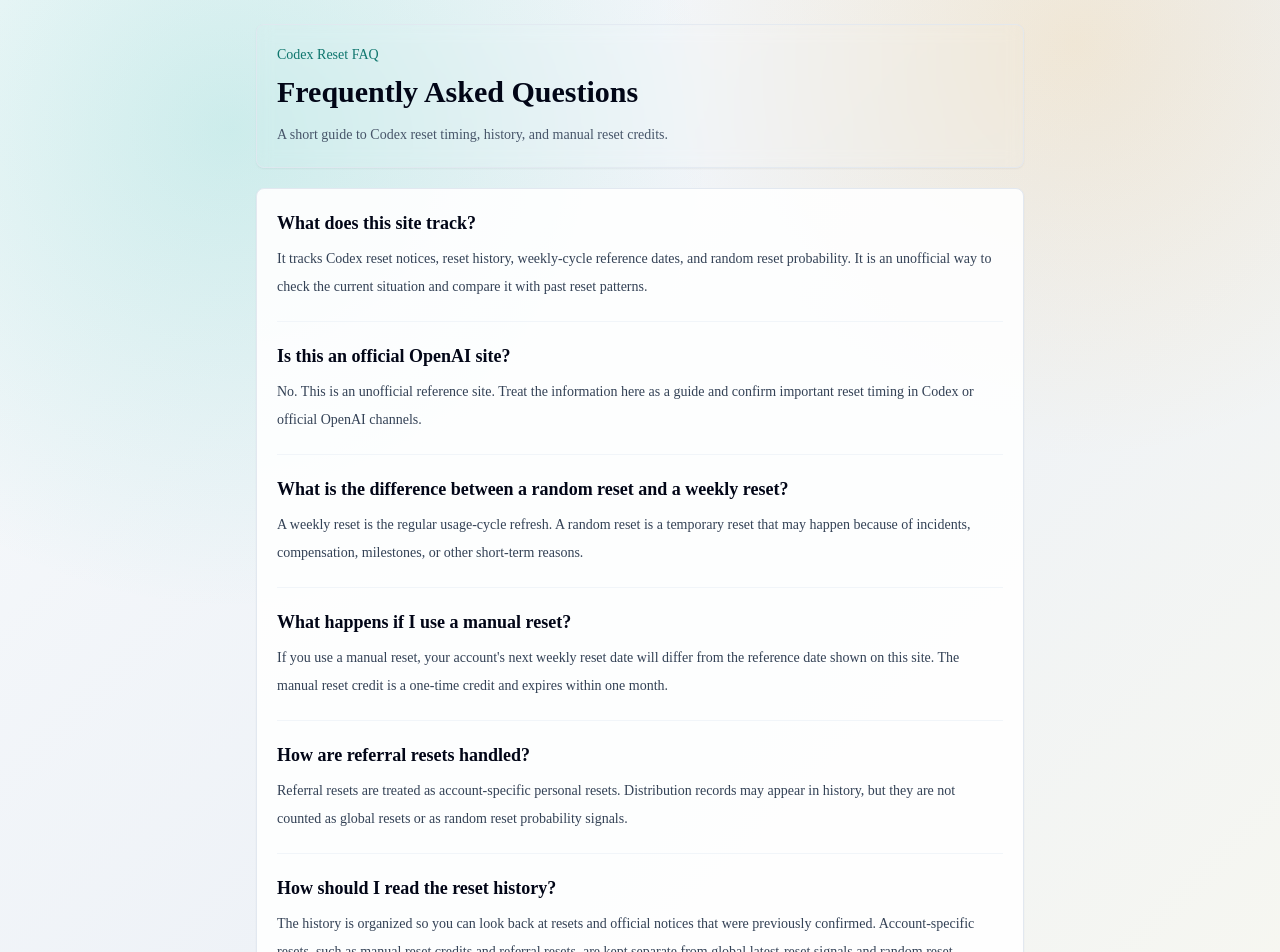
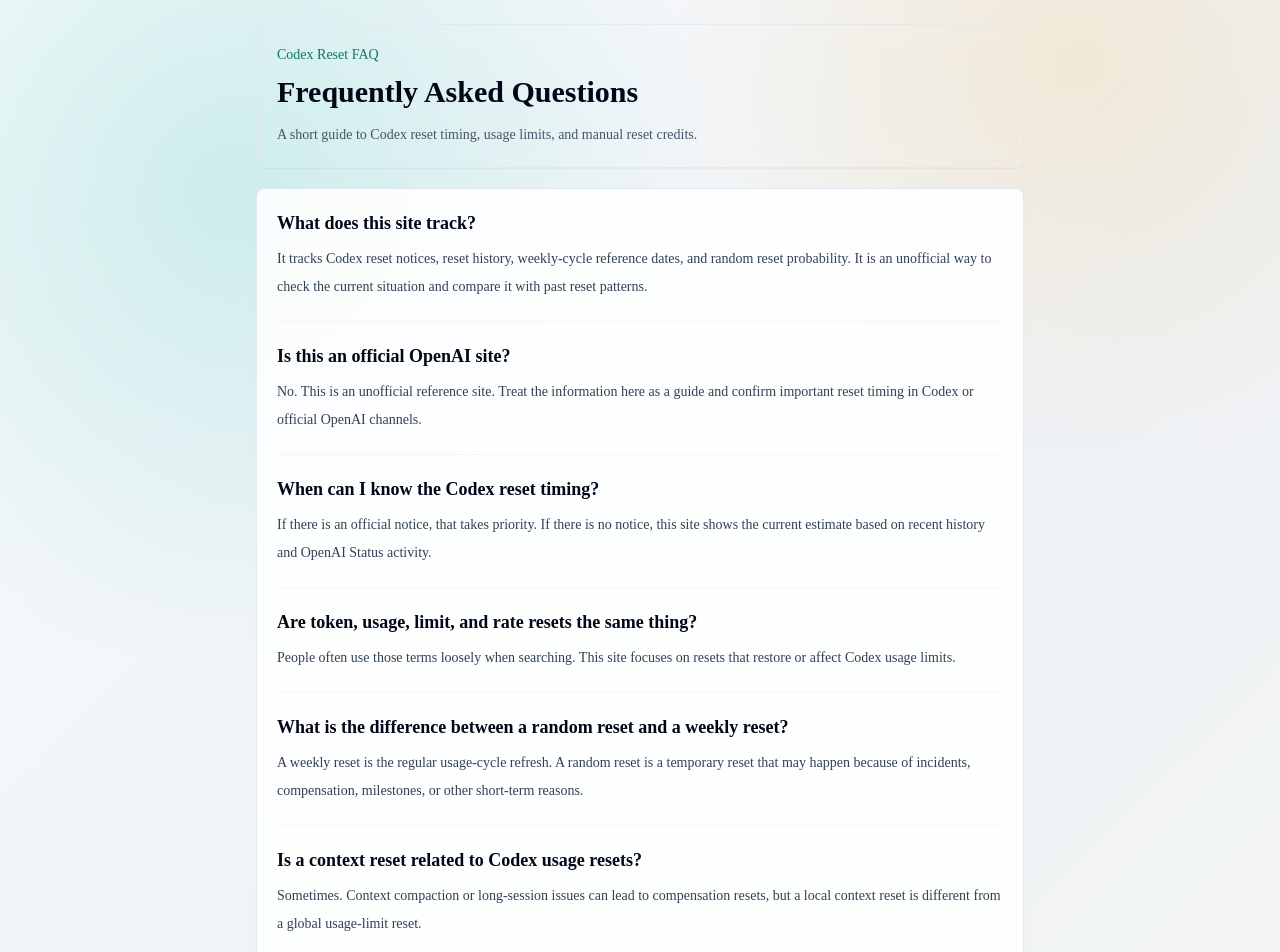
Before and after one commit to gussuri/codex-reset-observatory, a Next.js app: page /en/faq in a window 1280 px wide. Shown: the top 952 px of the page. Built offline with nearby package versions, Linux system fonts and the light colour scheme.

Commit message:
Add FAQ coverage for reset search terms

```diff
--- a/app/en/faq/page.tsx
+++ b/app/en/faq/page.tsx
@@ -13,9 +13,29 @@
       "No. This is an unofficial reference site. Treat the information here as a guide and confirm important reset timing in Codex or official OpenAI channels.",
   },
   {
+    question: "When can I know the Codex reset timing?",
+    answer:
+      "If there is an official notice, that takes priority. If there is no notice, this site shows the current estimate based on recent history and OpenAI Status activity.",
+  },
+  {
+    question: "Are token, usage, limit, and rate resets the same thing?",
+    answer:
+      "People often use those terms loosely when searching. This site focuses on resets that restore or affect Codex usage limits.",
+  },
+  {
     question: "What is the difference between a random reset and a weekly reset?",
     answer:
       "A weekly reset is the regular usage-cycle refresh. A random reset is a temporary reset that may happen because of incidents, compensation, milestones, or other short-term reasons.",
+  },
+  {
+    question: "Is a context reset related to Codex usage resets?",
+    answer:
+      "Sometimes. Context compaction or long-session issues can lead to compensation resets, but a local context reset is different from a global usage-limit reset.",
+  },
+  {
+    question: "Does this site track Codex CLI resets?",
+    answer:
+      "It can be useful when a CLI issue affects Codex usage limits or OpenAI Status. Local CLI settings, cache, or environment resets are outside the scope of this site.",
   },
   {
     question: "What happens if I use a manual reset?",
@@ -37,12 +57,19 @@
 export const metadata: Metadata = {
   applicationName: "Codex Reset Observatory",
   title: {
-    absolute: "Codex Reset FAQ | Weekly resets and manual reset credits",
+    absolute: "Codex Reset FAQ | Timing, usage limits, and manual resets",
   },
   description:
-    "FAQ for Codex reset history, weekly reset references, manual reset credits, referral resets, and random reset probability.",
+    "FAQ for Codex reset timing, token and usage limit resets, weekly reset references, manual reset credits, and random reset probability.",
   keywords: [
     "Codex reset FAQ",
+    "Codex reset timing",
+    "Codex token reset",
+    "Codex usage reset",
+    "Codex limit reset",
+    "Codex rate reset",
+    "Codex CLI reset",
+    "Codex context reset",
     "Codex manual reset",
     "Codex weekly reset",
     "Codex referral reset",
@@ -58,7 +85,7 @@
   openGraph: {
     title: "Codex Reset FAQ",
     description:
-      "FAQ for Codex reset history, weekly reset references, manual reset credits, referral resets, and random reset probability.",
+      "FAQ for Codex reset timing, usage limit resets, weekly reset references, manual reset credits, and random reset probability.",
     url: "/en/faq",
     siteName: "Codex Reset Observatory",
     type: "article",
@@ -77,7 +104,7 @@
     card: "summary_large_image",
     title: "Codex Reset FAQ",
     description:
-      "FAQ for Codex reset history, weekly reset references, manual reset credits, referral resets, and random reset probability.",
+      "FAQ for Codex reset timing, usage limit resets, weekly reset references, manual reset credits, and random reset probability.",
     images: ["/og-image.png"],
   },
 };
@@ -111,7 +138,7 @@
             Frequently Asked Questions
           </h1>
           <p className="mt-3 text-sm leading-6 text-slate-600">
-            A short guide to Codex reset timing, history, and manual reset credits.
+            A short guide to Codex reset timing, usage limits, and manual reset credits.
           </p>
         </header>
 
--- a/app/faq/page.tsx
+++ b/app/faq/page.tsx
@@ -11,6 +11,16 @@
     question: "リセット期待度とは何ですか？",
     answer:
       "今後リセットが行われる可能性の目安です。公式予告、Statusの障害情報、コミュニティの動き、過去の履歴などを参考にしています。公式な確率ではありません。",
+  },
+  {
+    question: "Codexのリセットタイミングはいつ分かりますか？",
+    answer:
+      "公式予告がある場合は、その内容を優先して確認します。予告がない場合は、直近の履歴やStatusの動きから現在の見立てを表示しています。",
+  },
+  {
+    question: "トークン・使用量・制限・レートのリセットは同じ意味ですか？",
+    answer:
+      "検索では似た意味で使われることがあります。このサイトでは、Codexの利用上限や使用量の回復につながるリセットを中心に扱っています。",
   },
   {
     question: "詫びリセットとは何ですか？",
@@ -33,6 +43,16 @@
       "公式予告はOpenAIや関係者による発表です。コミュニティ予測は利用者の報告や状況証拠から期待度として整理したものです。",
   },
   {
+    question: "コンテキストリセットとは関係ありますか？",
+    answer:
+      "コンテキスト圧縮や長いセッションの不具合が、利用上限の補償リセットにつながる場合があります。単なる会話や作業状態のリセットとは分けて見ています。",
+  },
+  {
+    question: "Codex CLIのリセットも確認できますか？",
+    answer:
+      "Codex全体の利用上限やStatusに関係する動きは参考になります。一方で、CLIの設定初期化やローカル環境のリセットはこのサイトの対象外です。",
+  },
+  {
     question: "このサイトの情報はどこから取得していますか？",
     answer:
       "過去のリセット履歴、公式発表、OpenAI Status、コミュニティ上の公開情報などを参考にしています。",
@@ -47,7 +67,17 @@
 export const metadata: Metadata = {
   title: "FAQ",
   description:
-    "Codexのリセット期待度、詫びリセット、ご祝儀リセット、公式予告とコミュニティ予測の違いを説明します。",
+    "Codexのリセットタイミング、トークン・使用量・制限・レートのリセット、期待度、公式予告とコミュニティ予測の違いを説明します。",
+  keywords: [
+    "Codex リセット",
+    "Codex リセット タイミング",
+    "Codex トークン リセット",
+    "Codex 使用量 リセット",
+    "Codex 制限 リセット",
+    "Codex レート リセット",
+    "Codex CLI リセット",
+    "Codex コンテキスト リセット",
+  ],
   alternates: {
     canonical: "/faq",
     languages: {
--- a/app/layout.tsx
+++ b/app/layout.tsx
@@ -31,8 +31,14 @@
     "リセット",
     "Codex リセット",
     "Codex リセット いつ",
+    "Codex リセット タイミング",
+    "Codex トークン リセット",
     "Codex 使用量 リセット",
+    "Codex 制限 リセット",
     "Codex レート制限",
+    "Codex レート リセット",
+    "Codex CLI リセット",
+    "Codex コンテキスト リセット",
     "ランダムリセット",
     "臨時リセット",
     "補償リセット",
```
